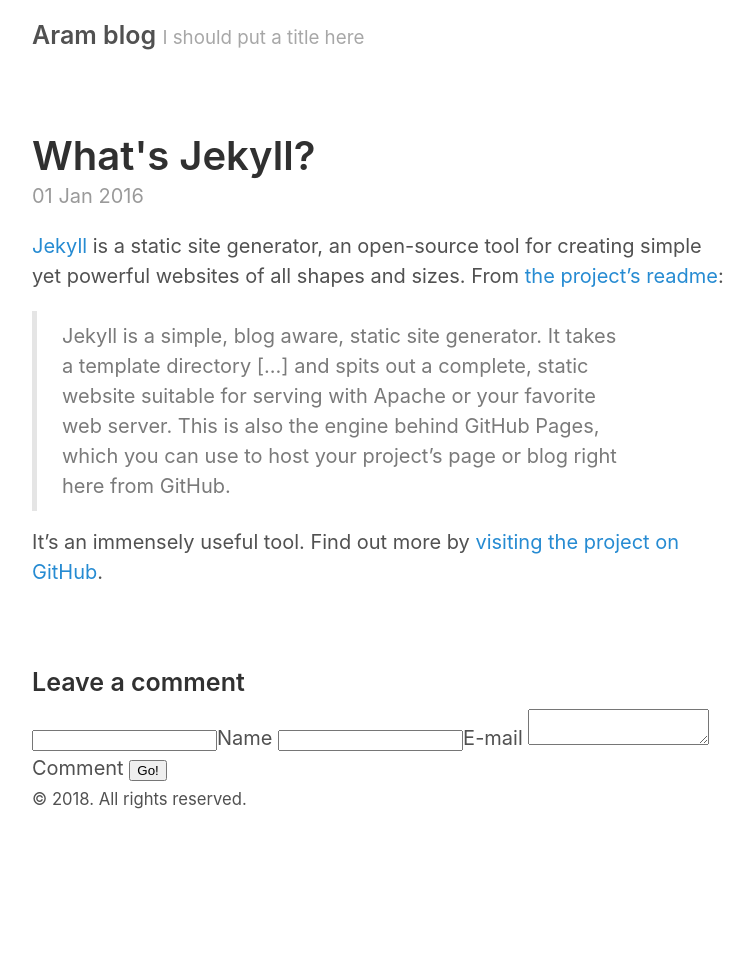
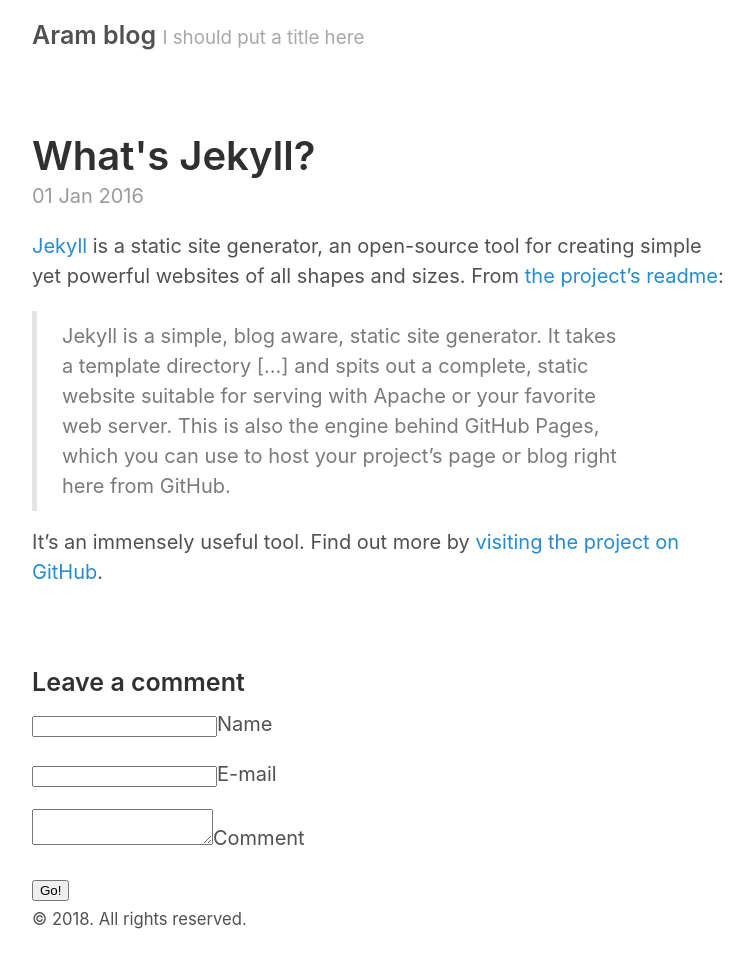
Before and after one commit to quantum-aram/quantum-aram.github.io, a Jekyll site: the page built from _posts/2016-01-01-whats-jekyll.md, in a window 1280 px wide. Shown: the whole page, without its empty margins (258-1011 px from the left). Built offline with Jekyll 4.4.1, drawn with Linux system fonts in a browser that asks for light colours; before the commit the page ends 900 px from its top, so only the background shows below that.

```diff
--- a/_includes/comments-new.html
+++ b/_includes/comments-new.html
@@ -3,9 +3,9 @@
   <input name="options[redirect]" type="hidden" value="{{ site.baseurl }}{{ post.url }}">
 
   <input name="options[slug]" type="hidden" value="{{ page.slug }}">
-  <label><input name="fields[name]" type="text">Name</label>
-  <label><input name="fields[email]" type="email">E-mail</label>
-  <label><textarea name="fields[message]"></textarea>Comment</label>
+  <p><label><input name="fields[name]" type="text">Name</label></p>
+  <p><label><input name="fields[email]" type="email">E-mail</label></p>
+  <p><label><textarea name="fields[message]"></textarea>Comment</label></p>
 
   <button type="submit">Go!</button>
 </form>
```
